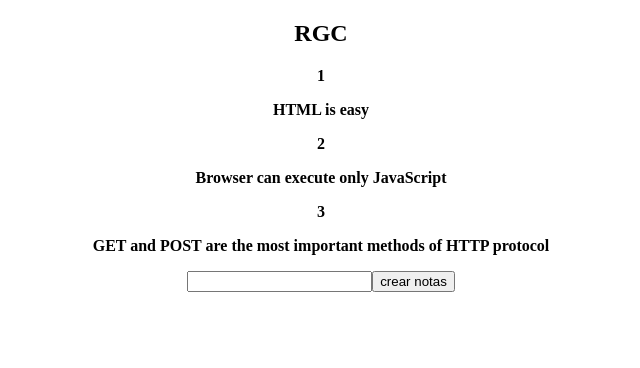
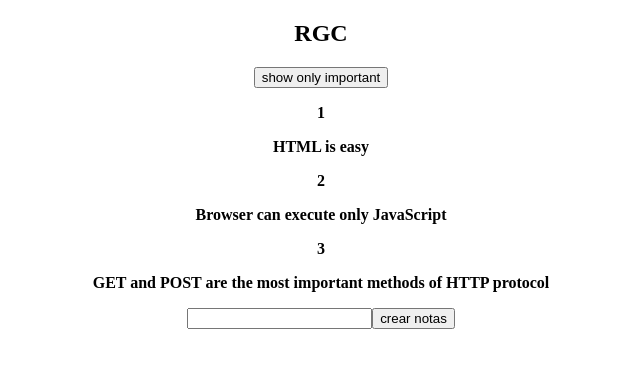
Before and after one commit to vaseksindelaru/rgc, a React (Create React App) app: page / in a window 1280 px wide. Shown: the top 368 px of the page, without its empty margins (319-959 px from the left). Built offline with nearby package versions, Linux system fonts and the light colour scheme.

Commit message:
filter midu ok +filter bootcamp sin revision

```diff
--- a/src/App.js
+++ b/src/App.js
@@ -11,18 +11,25 @@ function App(props) {
   // useEffect (() => {axios.get()})
   const [notes,setNotes] = useState (props.notesProps);
   const [newNotes,setNewNotes] = useState('')
+  const [showAll,setShowAll] = useState(true)
 
 
   const handelChange = (evento) => {
+
     setNewNotes(evento.target.value)}
 
-    const handelClick = (evento) => {
+  const handelSubmit = (event) => {
+    event.preventDefault()
     console.log('creando notas');
-  const notesToAdd = {id: notes.length + 1, content: newNotes};
+    const notesToAdd = {id: notes.length + 1, content: newNotes, important: Math.random() <0.5};
     console.log(notesToAdd)
     setNotes(notes.concat(notesToAdd))
     setNewNotes('')
   };
+
+  /* bootcamp: const notesToShow = showAll
+  ? notes
+  : notes.filter(note => note.important) */
 
   /*  const [loading,setLoading] = useState (false)
     useEffect(()=> {
@@ -39,17 +46,28 @@ function App(props) {
      },2000);
   },[])
  */
-
+const handelShowAll=()=>{setShowAll(()=>!showAll)}
   return (
     <div className="App">
+     {/*  bootcamp: <div>
+        <button onClick={() => setShowAll(!showAll)}>
+          show {showAll ? 'important' : 'all' }
+        </button>
+      </div>
+      <ul>
+      {notesToShow.map(note =>
+          <Note key={note.id} note={note} />)}
+      </ul>   */}
+     <h2>RGC</h2>
+    <button onClick={handelShowAll}>{showAll ? 'show only important' : 'show all'}</button>
+     <div>{notes
+     .filter(note=>{if(showAll===true) return note ; return note.important})
+     .map(note => <Note key={note.id} id={note.id} content={note.content} />)}</div>
 
-     <h2>RGC</h2>
-     <div>{notes.map(note => <Note key={note.id} id={note.id} content={note.content} />)}</div>
-
-     <div>
+     <form onSubmit={handelSubmit}>
      <input type='text' onChange={handelChange} value={newNotes}></input>
-     <button onClick={handelClick}>crear notas</button>
-     </div>
+     <button>crear notas</button>
+     </form>
 
      </div>
     );
--- a/src/Note.js
+++ b/src/Note.js
@@ -1,6 +1,7 @@
-export const Note =({id,content}) =>
+export const Note =({id,content,important}) =>
 { return (
     <strong>
     <p>{id}</p>
     <p>{content}</p>
+    <p>{important}</p>
     </strong>)}
```
Lines whose indentation alone changed are shown as unchanged.
